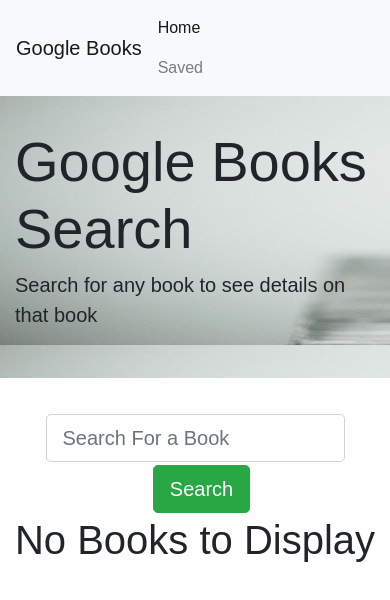
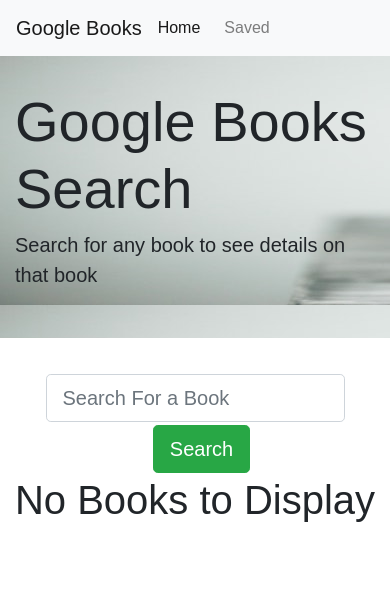
Before and after one commit to leticiaroncero/google-books-search, a React (Create React App) app in the folder client/: page / in a window 390 px wide. Shown: the top 600 px of the page. Built offline with nearby package versions, Linux system fonts and the light colour scheme.

Commit message:
added the media queries for navbar and a handler string if no description is available

```diff
--- /dev/null
+++ b/client/src/components/NavTabs/index.css
@@ -0,0 +1,5 @@
+@media screen and (max-width: 990px) {
+    .navbar>ul {
+     flex-direction: row;
+    }
+}
--- a/client/src/components/NavTabs/index.js
+++ b/client/src/components/NavTabs/index.js
@@ -1,5 +1,6 @@
 import React from "react";
 import { NavLink } from "react-router-dom";
+import "./index.css";
 
 function NavTabs() {
     return (
@@ -8,7 +9,7 @@
 
             <ul className="navbar-nav mr-auto">
                 <li className="nav-item">
-                    <NavLink to="/" exact={true} className="nav-link">
+                    <NavLink to="/" exact={true} className="mr-4 nav-link">
                         Home
                     </NavLink>
                 </li>
--- a/client/src/pages/Search.js
+++ b/client/src/pages/Search.js
@@ -98,7 +98,7 @@
                               id={book.id}
                               title={book.volumeInfo.title}
                               link={book.volumeInfo.previewLink}
-                              description={book.volumeInfo.description}
+                              description={book.volumeInfo.description ? book.volumeInfo.description : "No Description Available"}
                               image ={book.volumeInfo.imageLinks ? book.volumeInfo.imageLinks.thumbnail : null}
                               author={book.volumeInfo.authors}
                               page_type={this.state.PageType}
```
